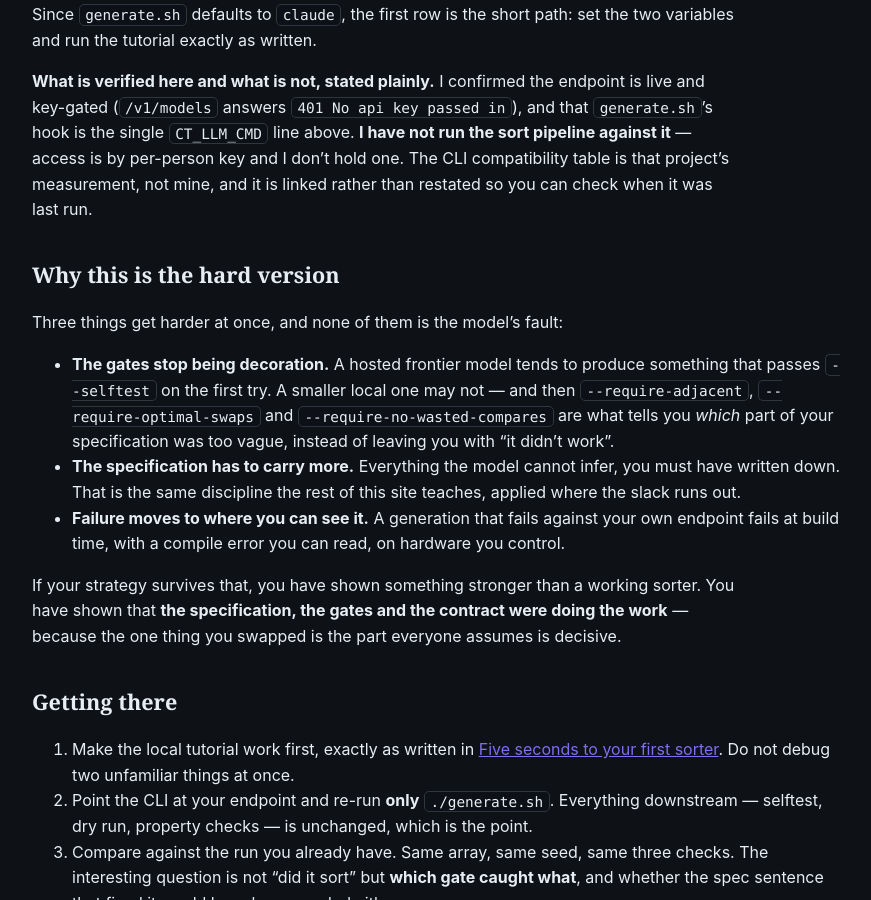
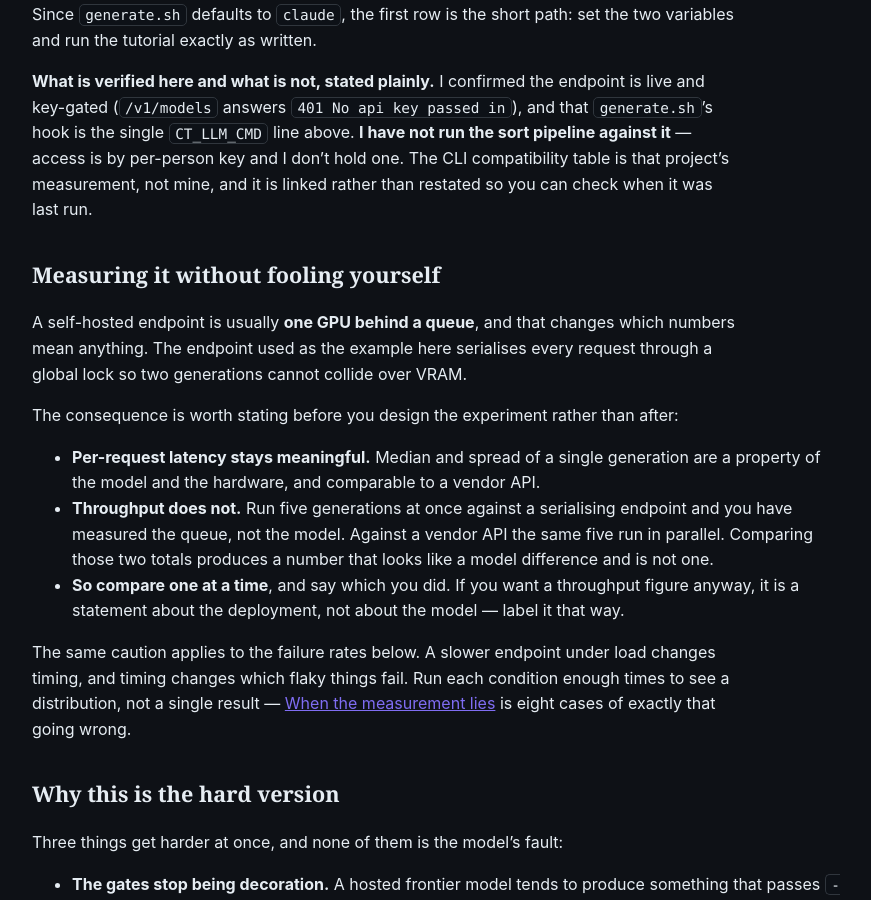
Before and after one commit to scimbe/CADS-DEMO-sort-docs, a Jekyll site: the page built from _how-to/run-against-your-own-model.md, in a window 1280 px wide and 900 px high, scrolled down 1403 px. Shown: the whole window, without its empty margins (322-1193 px from the left). Built offline with Jekyll 4.4.1, drawn with Linux system fonts in a browser that asks for light colours.

Commit message:
docs(own-model): a serialising endpoint makes throughput comparisons meaningless
The example endpoint serialises every request through a global lock so two
generations cannot collide over VRAM. That is normal for one GPU behind a
queue, and it decides which numbers mean anything: per-request latency stays
comparable to a vendor API, total time for N parallel generations does not --
against a serialising endpoint that measures the queue.

Written down before running the experiment rather than after, because a
throughput number obtained that way looks exactly like a model difference.

```diff
--- a/_how-to/run-against-your-own-model.md
+++ b/_how-to/run-against-your-own-model.md
@@ -61,6 +61,27 @@ single `CT_LLM_CMD` line above. **I have not run the sort pipeline against it**
 per-person key and I don't hold one. The CLI compatibility table is that project's measurement, not
 mine, and it is linked rather than restated so you can check when it was last run.
 
+## Measuring it without fooling yourself
+
+A self-hosted endpoint is usually **one GPU behind a queue**, and that changes which numbers mean
+anything. The endpoint used as the example here serialises every request through a global lock so
+two generations cannot collide over VRAM.
+
+The consequence is worth stating before you design the experiment rather than after:
+
+- **Per-request latency stays meaningful.** Median and spread of a single generation are a property
+  of the model and the hardware, and comparable to a vendor API.
+- **Throughput does not.** Run five generations at once against a serialising endpoint and you have
+  measured the queue, not the model. Against a vendor API the same five run in parallel. Comparing
+  those two totals produces a number that looks like a model difference and is not one.
+- **So compare one at a time**, and say which you did. If you want a throughput figure anyway, it is
+  a statement about the deployment, not about the model — label it that way.
+
+The same caution applies to the failure rates below. A slower endpoint under load changes timing,
+and timing changes which flaky things fail. Run each condition enough times to see a distribution,
+not a single result — [When the measurement lies]({{ '/explanation/when-the-measurement-lies/' | relative_url }})
+is eight cases of exactly that going wrong.
+
 ## Why this is the hard version
 
 Three things get harder at once, and none of them is the model's fault:
```
